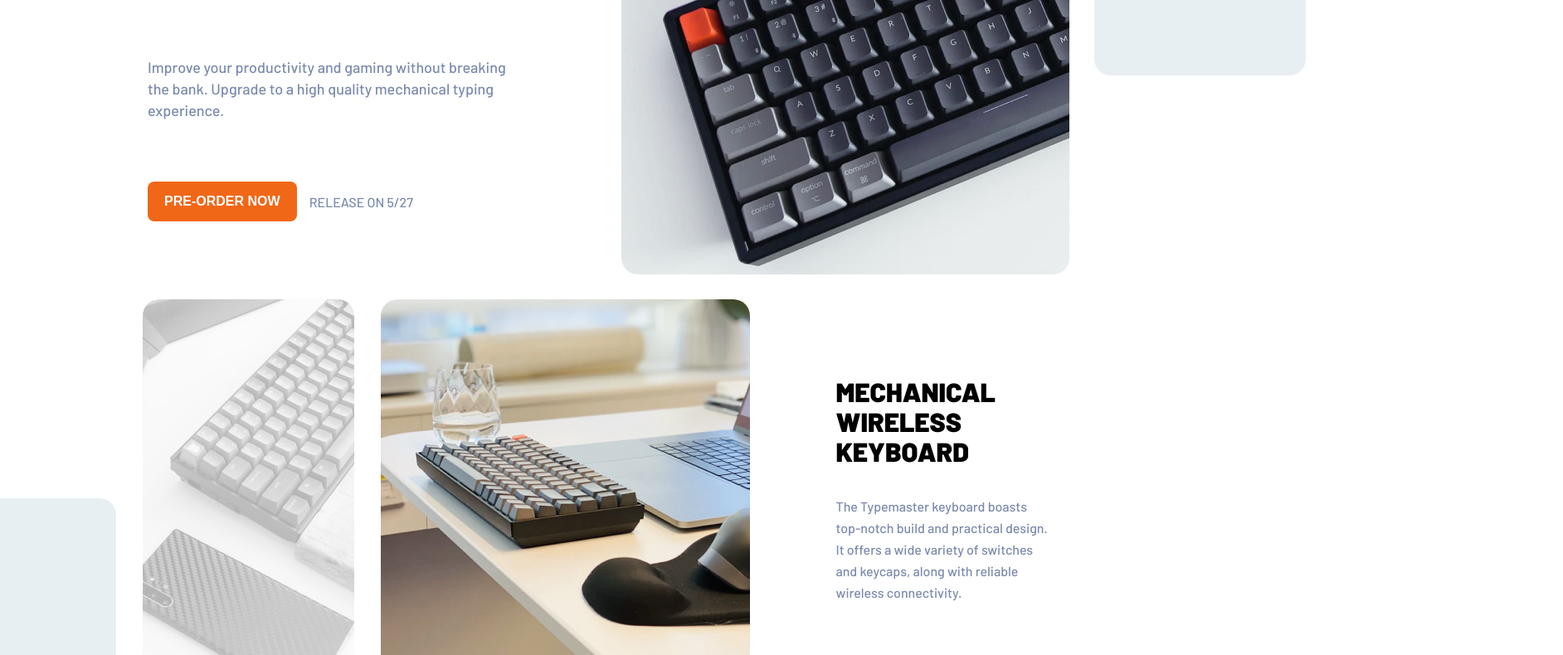
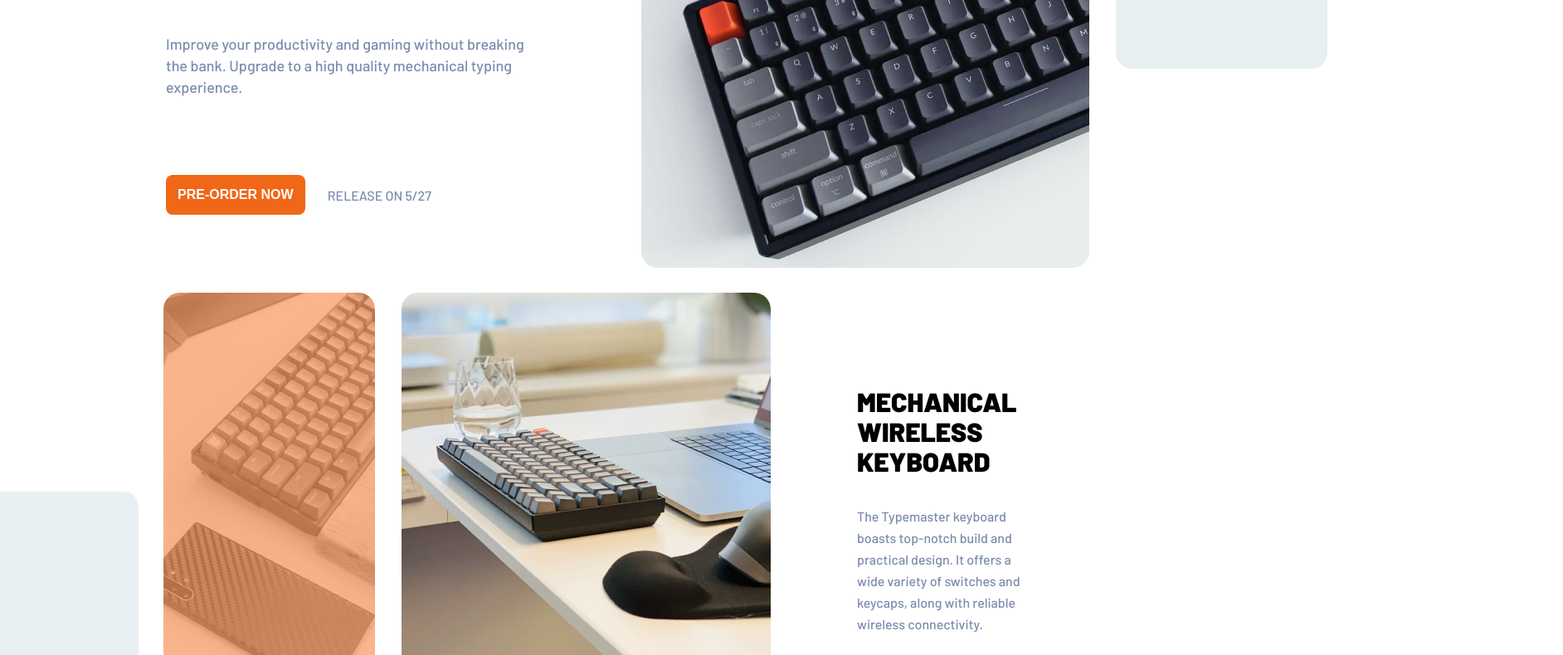
Before and after one commit to AstroCactus/Typemaster-prelaunch-landing-page, a plain HTML site: page index.html in a window 1536 px wide. Shown: the part 317-1107 px from the top of the page at 83% size, 1884 px wide, since content can reach past the window. Drawn offline with Linux system fonts and the light colour scheme.

Commit message:
Add files via upload

```diff
--- a/index.html
+++ b/index.html
@@ -11,12 +11,13 @@
 <body>
 
   <main>
+
         <div class="header">
           <div><img class="logo" src="./assets/shared/logo.svg"></div>
           <div><button class="grey"><span class="greytext">PRE-ORDER NOW</span></button></div>
         </div>
 
-    <div class="all-and-images">
+
       <div class="upperCont">
             <div class="type-div">
               <h1>TYPEMASTER KEYBOARD</h1>
@@ -35,10 +36,11 @@
 
               <div class="twoimages">
                 <img class="pattern2" src="./assets/shared/pattern-square.svg">
-                <img class="imageTwo" src="./assets/mobile/image-phone-and-keyboard.jpg">
-                <img class="imageTwo-t" src="./assets/tablet/image-phone-and-keyboard.jpg">
-                <img class="imageTwo-d" src="./assets/desktop/image-phone-and-keyboard.jpg">
-                <div class="overlay"></div>
+
+                <div class="transparent"><img class="imageTwo" src="./assets/mobile/image-phone-and-keyboard.jpg"></div>
+                <div class="transparent-t"><img class="imageTwo-t" src="./assets/tablet/image-phone-and-keyboard.jpg"></div>
+                <div class="transparent-d"><img class="imageTwo-d" src="./assets/desktop/image-phone-and-keyboard.jpg"></div>
+
                 <img class="imageThree" src="./assets/mobile/image-glass-and-keyboard.jpg">
                 <img class="imageThree-t" src="./assets/tablet/image-glass-and-keyboard.jpg">
                 <img class="imageThree-d" src="./assets/desktop/image-glass-and-keyboard.jpg">
@@ -49,7 +51,7 @@
                     of switches and keycaps, along with reliable wireless connectivity.</p>
                 </div>
               </div>
-    </div>
+
         <div class="mechanical">
           <div  class="mechanical-title"><h2>MECHANICAL WIRELESS KEYBOARD</h2></div>
           <p class="mech-paragraph">The Typemaster keyboard boasts top-notch build and practical design. It offers a wide variety
@@ -102,6 +104,7 @@
         </div>
       </div>
   <footer><span class="typemaster">Typemaster 2021 |</span> All Rights Reserved</footer>
+
   </main>
 </body>
 </html>
--- a/style.css
+++ b/style.css
@@ -1,16 +1,19 @@
 @import url('https://fonts.googleapis.com/css2?family=Abril+Fatface&family=Barlow:wght@500;700;900&family=Big+Shoulders+Display:wght@800;900&family=IBM+Plex+Sans:wght@400;700&family=Kumbh+Sans:wght@400;700&family=Merriweather:ital@0;1&family=Outfit:wght@300;400;700&family=Plus+Jakarta+Sans:wght@500;700;800&family=Red+Hat+Display:wght@500;700;900&family=Space+Mono&family=Work+Sans:wght@400;800&display=swap');
+* {
+    margin: 0;
+    padding: 0;
+    box-sizing: border-box;
+}
+
 body {
     font-family: Barlow;
+    padding: 0 120px 0 120px;
+    width: 100vw;
+    min-height: 100vh;
 }
 
 :root {
     font-size: 16px;
-}
-
-main {
-    width: 100vw;
-    min-height: 100vh;
-    padding: 1.5rem;
 }
 
 .header {
@@ -93,14 +96,14 @@ main {
         .twoimages {
             display: flex;
             align-items: center;
-            column-gap: 24px;
+            width: 100%;
+            column-gap: 7px;
             height: 193px;
             margin-top: 24px;
             margin-bottom: 24px;
             padding: 0;
         }
             .imageTwo {
-                margin-left: -50px;
                 width: 129px;
                 height: 193px;
                 opacity: 0.3;
@@ -110,11 +113,23 @@ main {
                 border-bottom-right-radius: 20px;
             }
 
+            .transparent {
+                background-color: #FF9B62;
+                border-top-right-radius: 20px;
+                border-bottom-right-radius: 20px;
+                margin-left: -50px;
+                width: 129px;
+            }
+
             .imageThree {
                 width: 220px;
                 height: 193px;
                 border-radius: 20px;
             }
+
+        p {
+            padding-top: 24px;
+        }
 
         .rel {
             display: flex;
@@ -145,17 +160,6 @@ main {
             color: #162542;
             background-color: #E8EFF2;
         }
-
-            .overlay {
-                margin-left: -154px;
-                width: 129px;
-                height: 193px;
-                background-color: #F16718;
-                border-top-left-radius: none;
-                border-bottom-left-radius: none;
-                border-top-right-radius: 20px;
-                border-bottom-right-radius: 20px;
-            }
 
         h2 {
             font-size: 2rem;
@@ -258,7 +262,7 @@ main {
 @media screen and (min-width: 768px) {
 
     main {
-        padding: 2.5rem;
+        padding: 3rem 10rem 3rem 10rem;
     }
 
     .imageOne,
@@ -311,10 +315,11 @@ main {
     .twoimages {
         display: flex;
         height: 320px;
-        column-gap: 30px;
-        align-items: left;
+        width: 688px;
+        column-gap: 13px;
+        align-items: center;
         border-radius: 20px;
-        margin: 30px auto;
+        margin: 30px 0;
     }
 
         .imageTwo-t {
@@ -324,17 +329,18 @@ main {
             opacity: 0.3;
         }
 
+        .transparent-t {
+            background-color: #FF9B62;
+            border-radius: 20px;
+            margin-left: -50px;
+            width: 214px;
+            height: 320px;
+        }
+
         .imageThree-t {
             width: 445px;
             height: 320px;
             border-radius: 20px;
-        }
-
-        .overlay {
-            width: 214px;
-            height: 320px;
-            border-radius: 20px;
-            margin-left: -245px;
         }
 
     .mechanical {
@@ -355,9 +361,10 @@ main {
         display: flex;
         flex-direction: row;
         flex-wrap: wrap;
-        align-items: left;
+        align-items: space-between;
         width: 43rem;
-        column-gap: 4rem;
+        column-gap: 7rem;
+        margin: 0;
     }
 
     .flex-divs {
@@ -392,7 +399,7 @@ main {
 @media screen and (min-width: 1440px) {
 
     main {
-        padding: 40px  170px;
+        padding: 40px  5rem;
     }
 
     .header {
@@ -407,24 +414,40 @@ main {
         width: 540px;
         height: 480px;
         border-radius: 20px;
+        margin-left: 6rem;
     }
 
     .twoimages {
         display: flex;
+        column-gap: 2rem;
         width: 100%;
         height: 480px;
-        column-gap: 2rem;
-        border-radius: 0;
-        margin: 30px auto;
         margin-bottom: 9rem;
-        justify-content: center;
+        justify-content: left;
         align-items: center;
     }
+
+        .pattern2 {
+            width: 255px;
+            height: 240px;
+            align-self: flex-end;
+            padding-right: 3rem;
+            margin-left: -15rem;
+        }
+
         .imageTwo-d {
             width: 255px;
             height: 480px;
             border-radius: 20px;
             opacity: 0.3;
+        }
+
+        .transparent-d {
+            background-color: #FF9B62;
+            border-radius: 20px;
+            margin-left: -50px;
+            width: 255px;
+            height: 480px;
         }
 
         .imageThree-d {
@@ -435,7 +458,7 @@ main {
 
         .mechanical-desk {
             display: flex;
-            width: 16rem;
+            width: 18rem;
             flex-direction: column;
             row-gap: 1rem;
         }
@@ -466,7 +489,9 @@ main {
     .imageTwo-t,
     .imageThree-t,
     .overlay,
-    .mechanical {
+    .mechanical,
+    .transparent,
+    .transparent-t {
         display: none;
     }
 
@@ -484,16 +509,9 @@ main {
         align-self: flex-start;
     }
 
-    .pattern2 {
-        width: 255px;
-        height: 240px;
-        align-self: flex-end;
-        margin-left: -45rem;
-    }
-
     .upperCont {
-        width: 1110px;
-        column-gap: 30px;
+        width: 100%;
+        column-gap: 2rem;
         overflow: visible;
     }
 
@@ -503,15 +521,12 @@ main {
         line-height: 26px;
     }
 
-    .all-and-images {
-        width: 1440px;
-    }
-
     .lower-cont {
         justify-content: space-between;
         flex-wrap: nowrap;
         column-gap: 2rem;
     }
+
         .flex-divs {
             display: flex;
             margin: 0;
```
